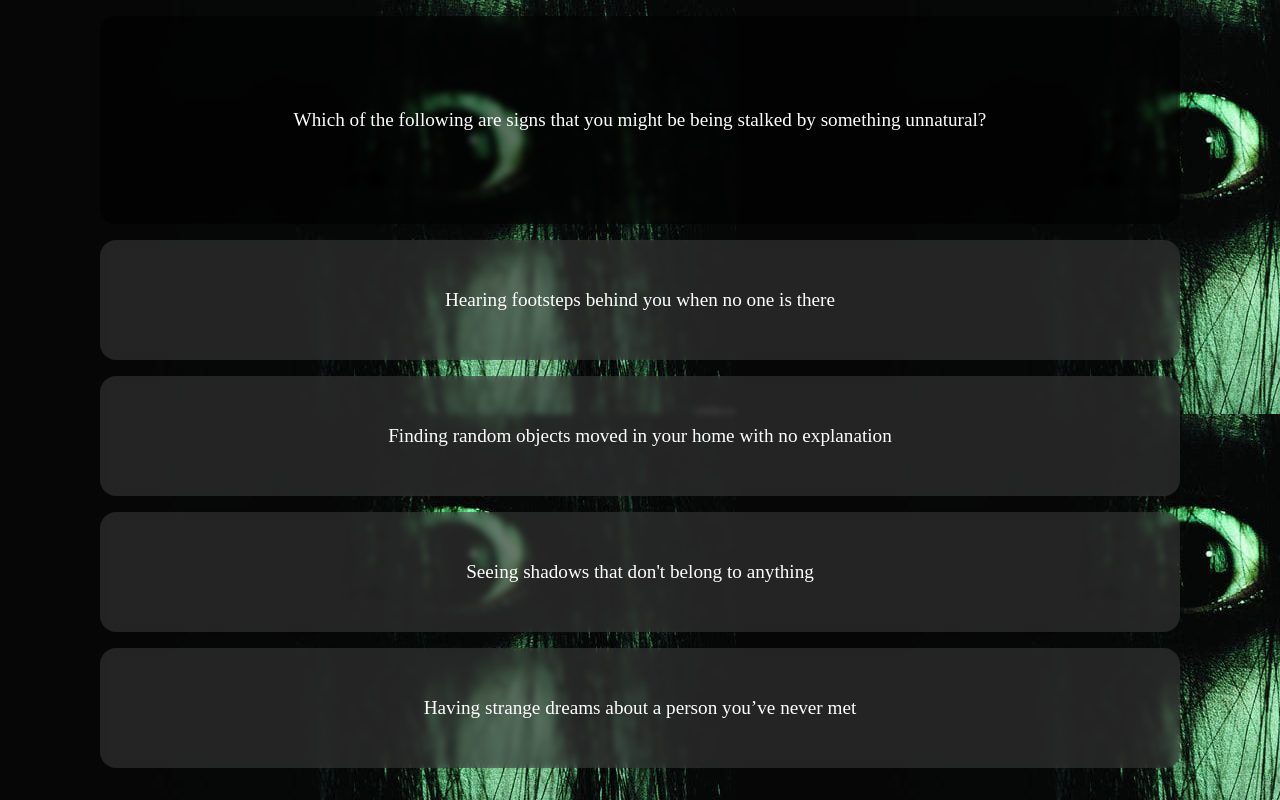
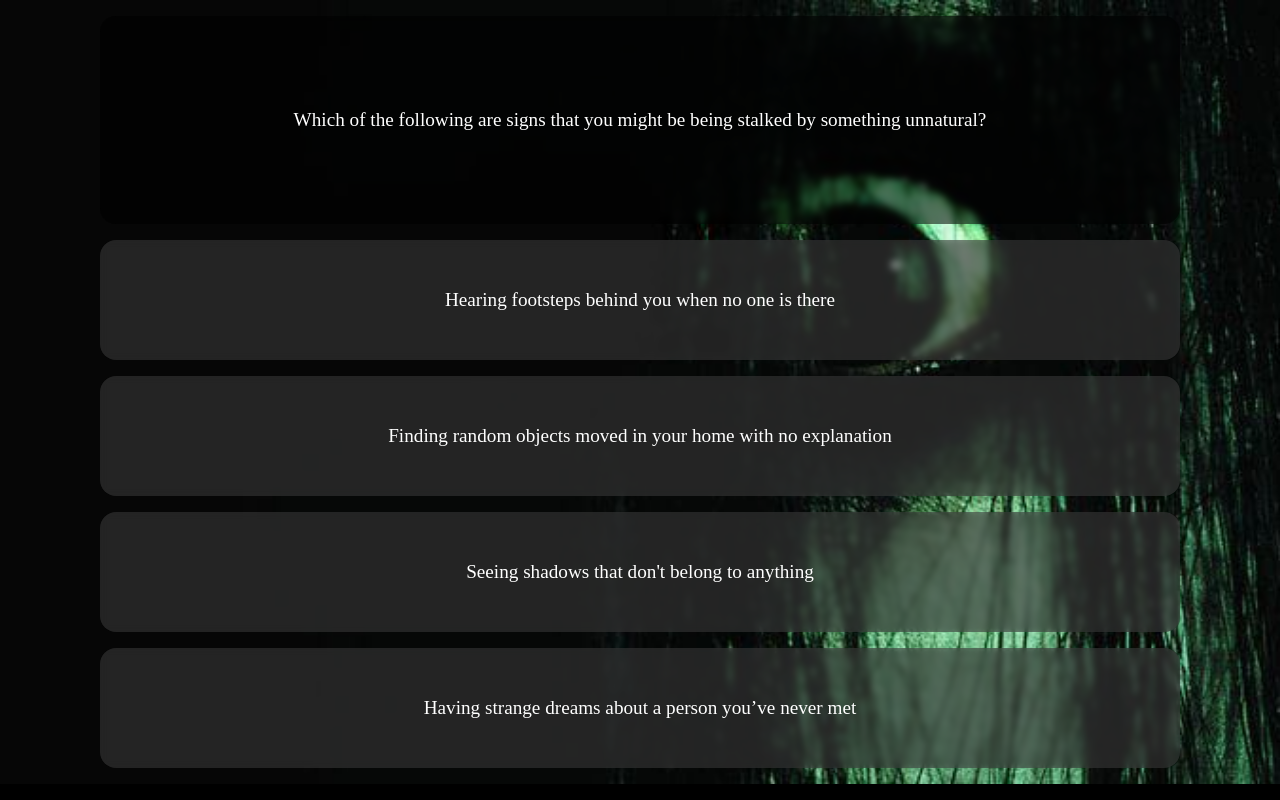
Before and after one commit to om-g4rg/death_counter, a plain HTML site: page index2.html in a window 1280 px wide. Drawn offline with Linux system fonts and the light colour scheme.

Commit message:
fixed image flashes

```diff
--- a/script2.js
+++ b/script2.js
@@ -65,7 +65,7 @@ function loadData(){
     });
 
     const bg=document.querySelector('body');
-    bg.style.background=`url('${quizData[qNo].ans[4].img}')`
+    bg.style.backgroundImage=`url('${quizData[qNo].ans[4].img}')`
 }
 
 
--- a/style2.css
+++ b/style2.css
@@ -1,6 +1,8 @@
 body {
   background-color: black;
-  background-image: url("img15.jpeg");
+  background-repeat: no-repeat;
+  background-size: cover;
+  /* transition: 0.3s ease-in-out; */
   display: flex;
   justify-content: center;
   align-items: center;
```
